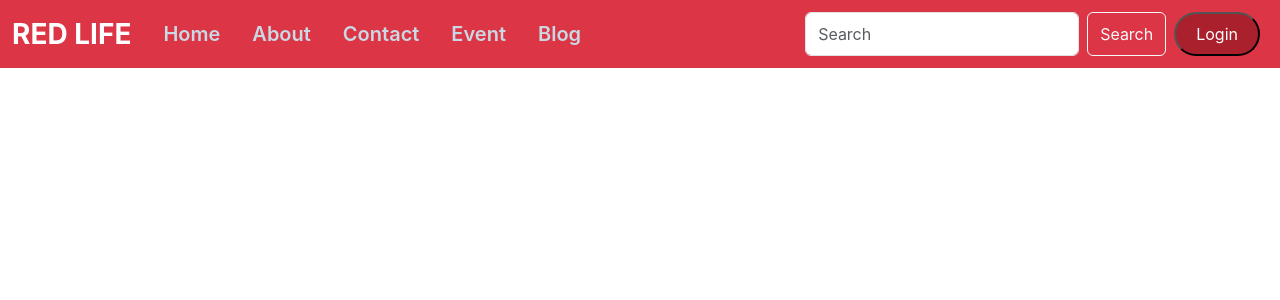
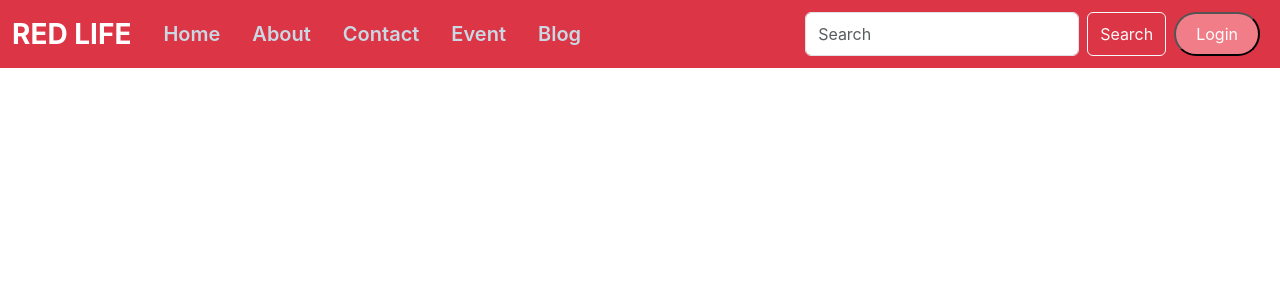
Before and after one commit to avhis-hek7/Blood_bridge, a React (Create React App) app: page / in a window 1280 px wide. Shown: the top 300 px of the page. Built offline with nearby package versions, Linux system fonts and the light colour scheme.

Commit message:
Login button styleing

```diff
--- a/src/App.css
+++ b/src/App.css
@@ -1,5 +1,5 @@
 .login-button {
-  background-color: #aa202c;
+  background-color: #f07d88;
   color: #fff;
   font-size: 16px;
   padding: 8px 20px;
@@ -8,7 +8,7 @@
 }
 
 .login-button:hover {
-  background-color: blue;
+  background-color: rgb(124, 124, 128);
 }
 
 .navbar-toggler {
```
